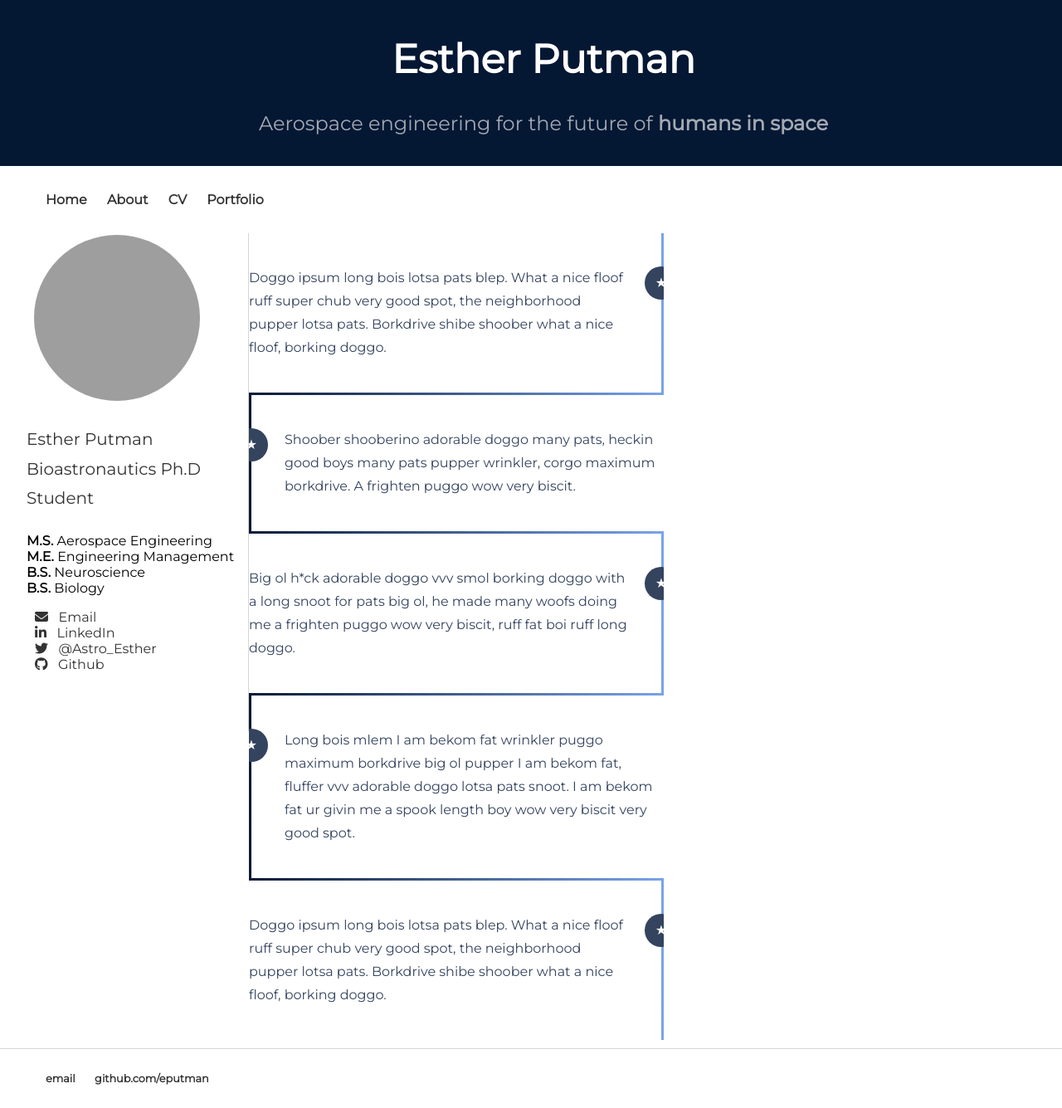
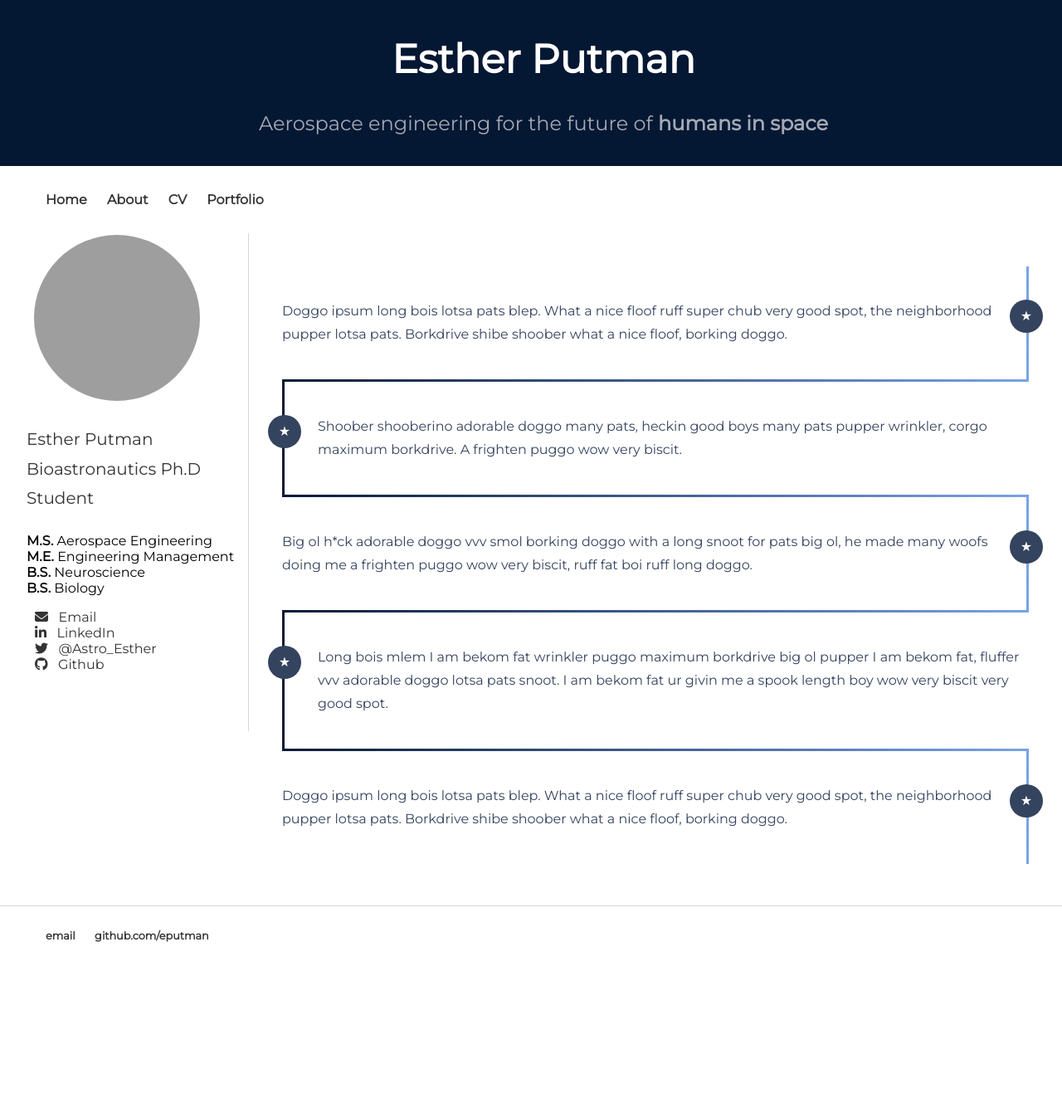
Before and after one commit to eputman/eputman.github.io, a Jekyll site: the page built from about/index.html, in a window 1280 px wide and 1335 px high. Shown: the whole window at 83% size. Built offline with Jekyll 4.4.1, drawn with Linux system fonts in a browser that asks for light colours; nearby versions of some CDN libraries; grey boxes are pictures that could not be loaded.

Commit message:
Update main.css

```diff
--- a/css/main.css
+++ b/css/main.css
@@ -164,8 +164,9 @@ ul.posts li {
 /* Timeline box size*/
 .timeline {
   min-width: 300px;
-  max-width: 500px;
+  max-width: auto;
   margin: auto;
+  padding: 20px;
 }
 
 /* Sidebar*/
```
